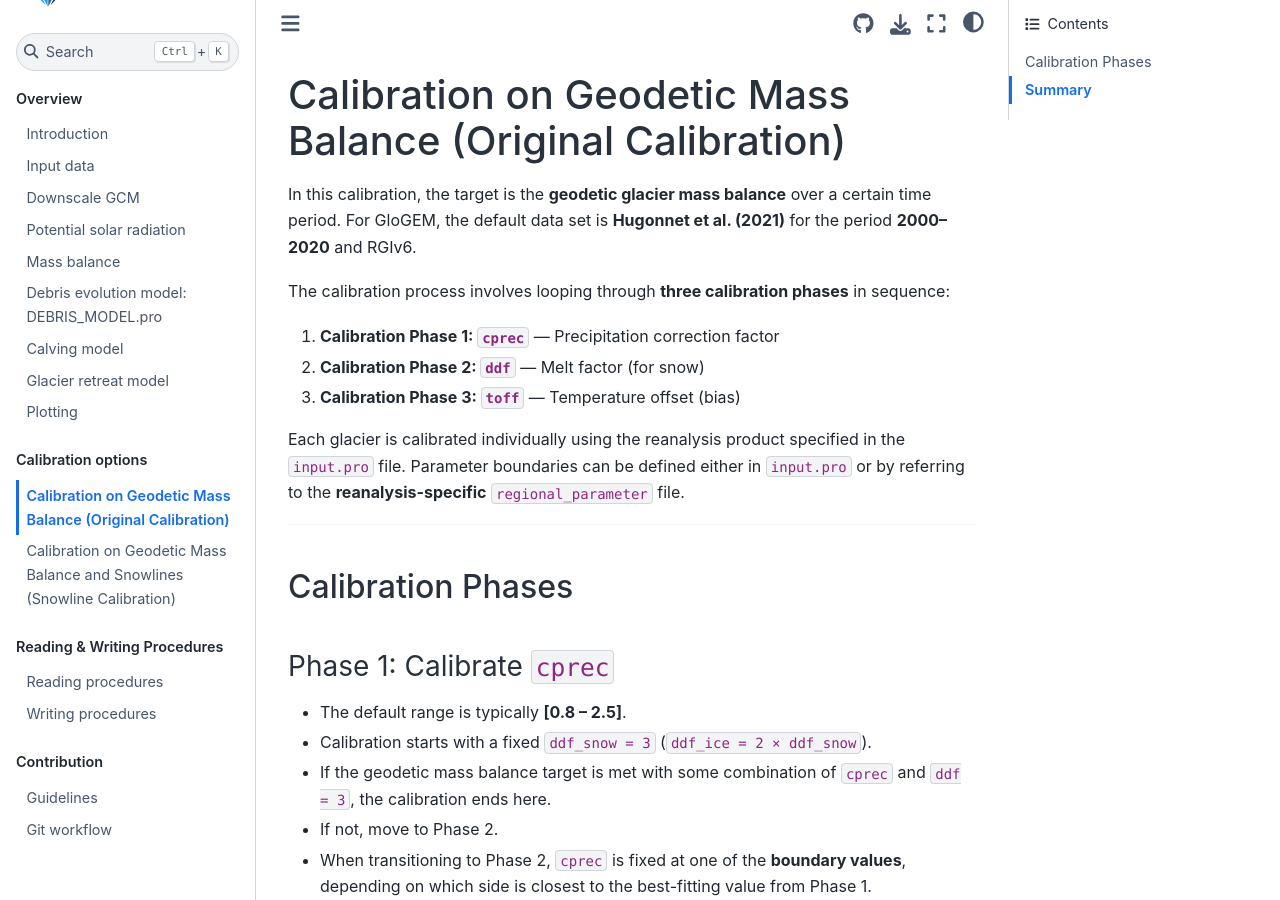
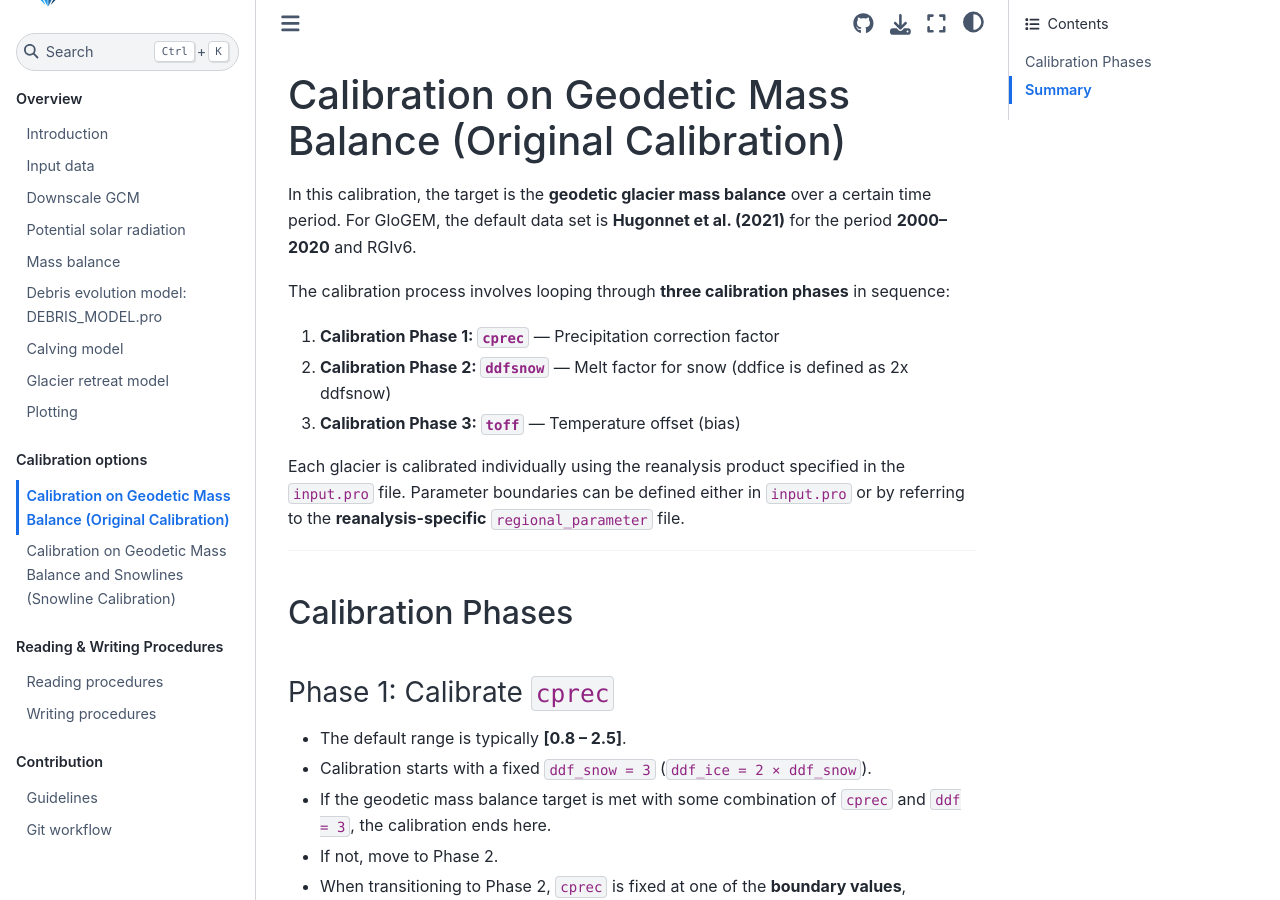
Before and after one commit to eth-vaw-glaciology/GloGEM-doc-temp, a Sphinx documentation site: the page built from docs/source/original_calibration.md, in a window 1280 px wide and 900 px high. Built offline with Sphinx 7.4.7 and the Sphinx Book theme 1.1.4, drawn with Linux system fonts in a browser that asks for light colours.

Commit message:
Update original_calibration.md

```diff
--- a/docs/source/original_calibration.md
+++ b/docs/source/original_calibration.md
@@ -5,7 +5,7 @@ In this calibration, the target is the **geodetic glacier mass balance** over a
 The calibration process involves looping through **three calibration phases** in sequence:
 
 1. **Calibration Phase 1: `cprec`** — Precipitation correction factor
-2. **Calibration Phase 2: `ddf`** — Melt factor (for snow)
+2. **Calibration Phase 2: `ddfsnow`** — Melt factor for snow (ddfice is defined as 2x ddfsnow)
 3. **Calibration Phase 3: `toff`** — Temperature offset (bias)
 
 Each glacier is calibrated individually using the reanalysis product specified in the `input.pro` file. Parameter boundaries can be defined either in `input.pro` or by referring to the **reanalysis-specific** `regional_parameter` file.
```
